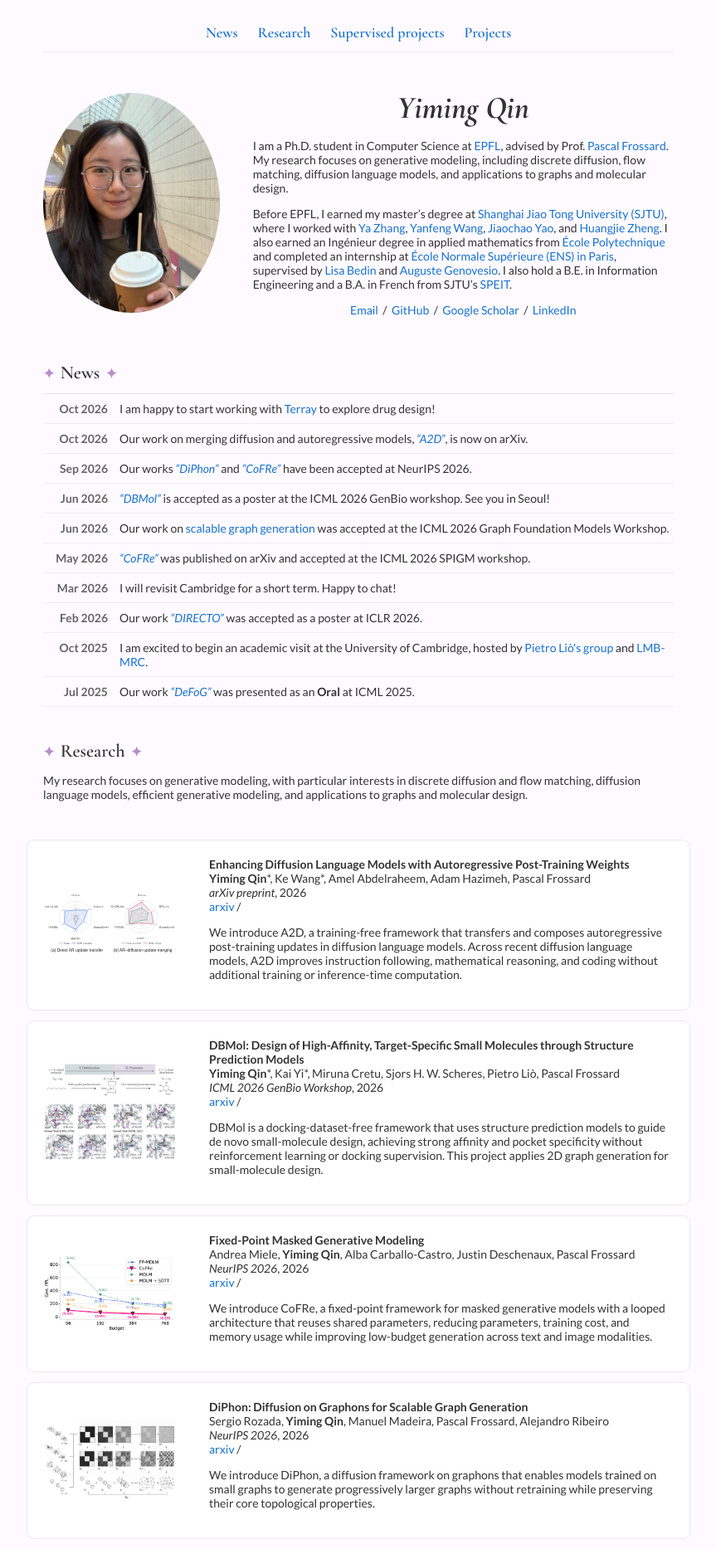
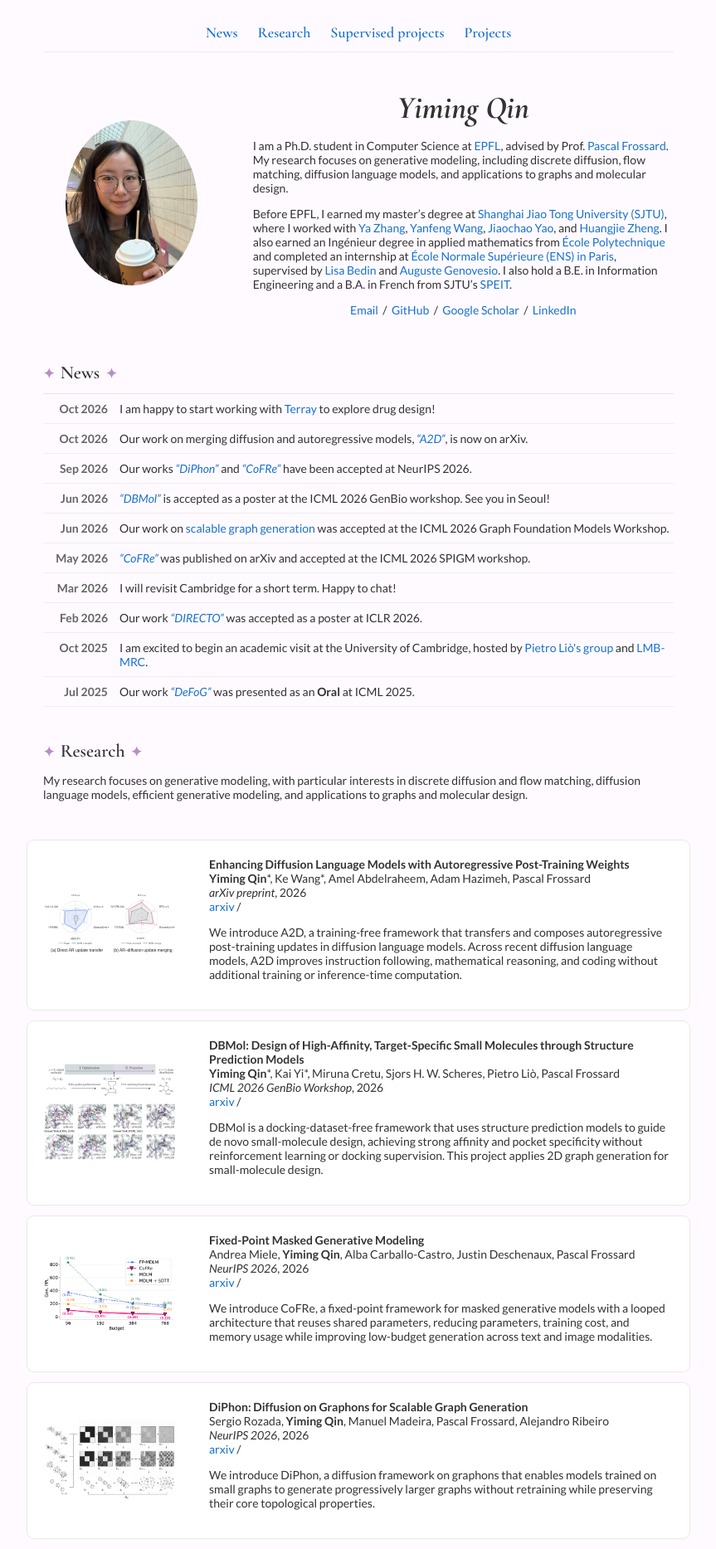
Before and after one commit to qym7/qym7.github.io, a Jekyll site: the page built from _posts/2026-10-06-A2D.markdown, in a window 1280 px wide. Shown: the top 1867 px of the page at 83% size, without its empty margins (208-1071 px from the left). Built offline with Jekyll 4.4.1, drawn with Linux system fonts in a browser that asks for light colours.

Commit message:
Reduce profile photo size

```diff
--- a/_layouts/default.html
+++ b/_layouts/default.html
@@ -37,7 +37,7 @@
         <table style="width:100%;border:0px;border-spacing:0px;border-collapse:separate;margin-right:auto;margin-left:auto;">
           <tr style="padding:0px">
             <td style="padding:2.5%;width:30%;max-width:40%;vertical-align:middle">
-              <img style="display:block;width:100%;max-width:100%;aspect-ratio:4/5;object-fit:cover;object-position:40% 42%;border-radius:50%" alt="profile photo" src="images/pic.jpg">
+              <img style="display:block;width:75%;max-width:75%;aspect-ratio:4/5;object-fit:cover;object-position:40% 42%;border-radius:50%;margin:0 auto" alt="profile photo" src="images/pic.jpg">
             </td>
             <td style="padding:2.5%;width:65%;vertical-align:middle">
               <h1 id="about">
```
